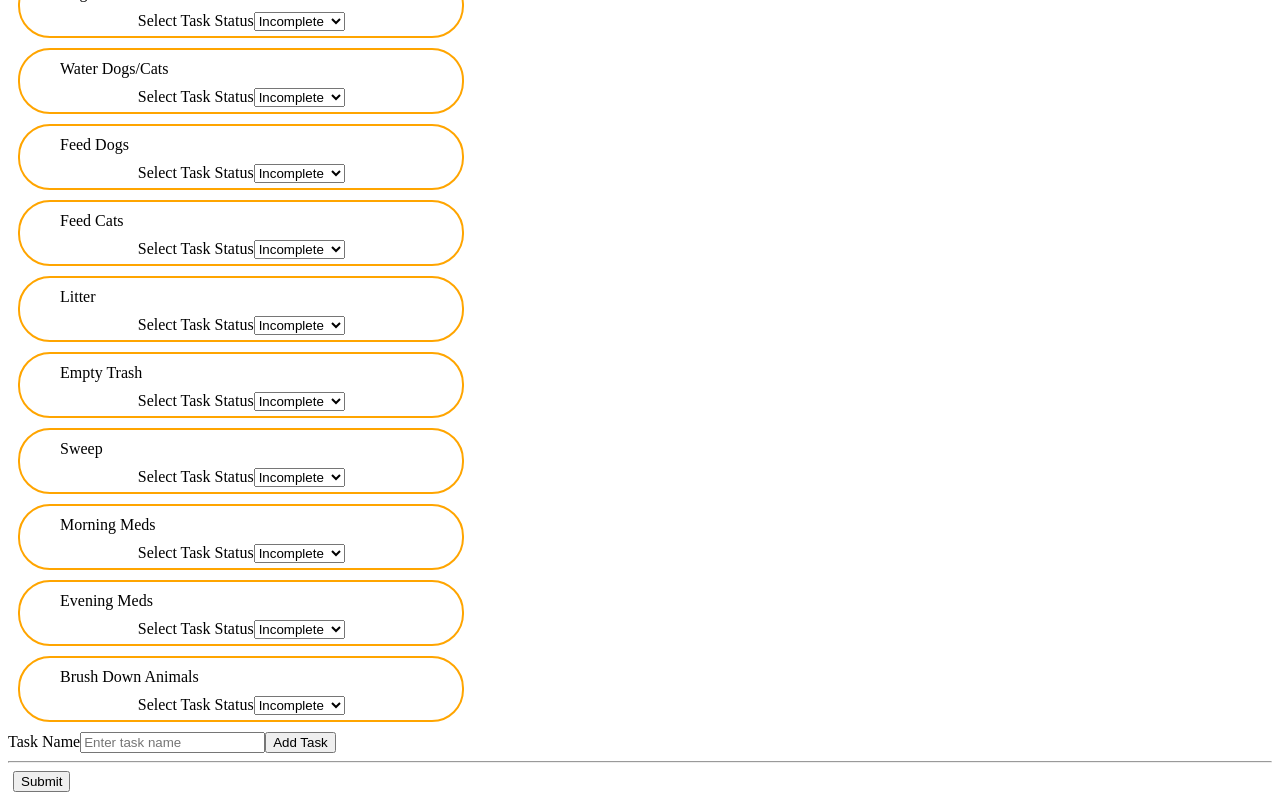
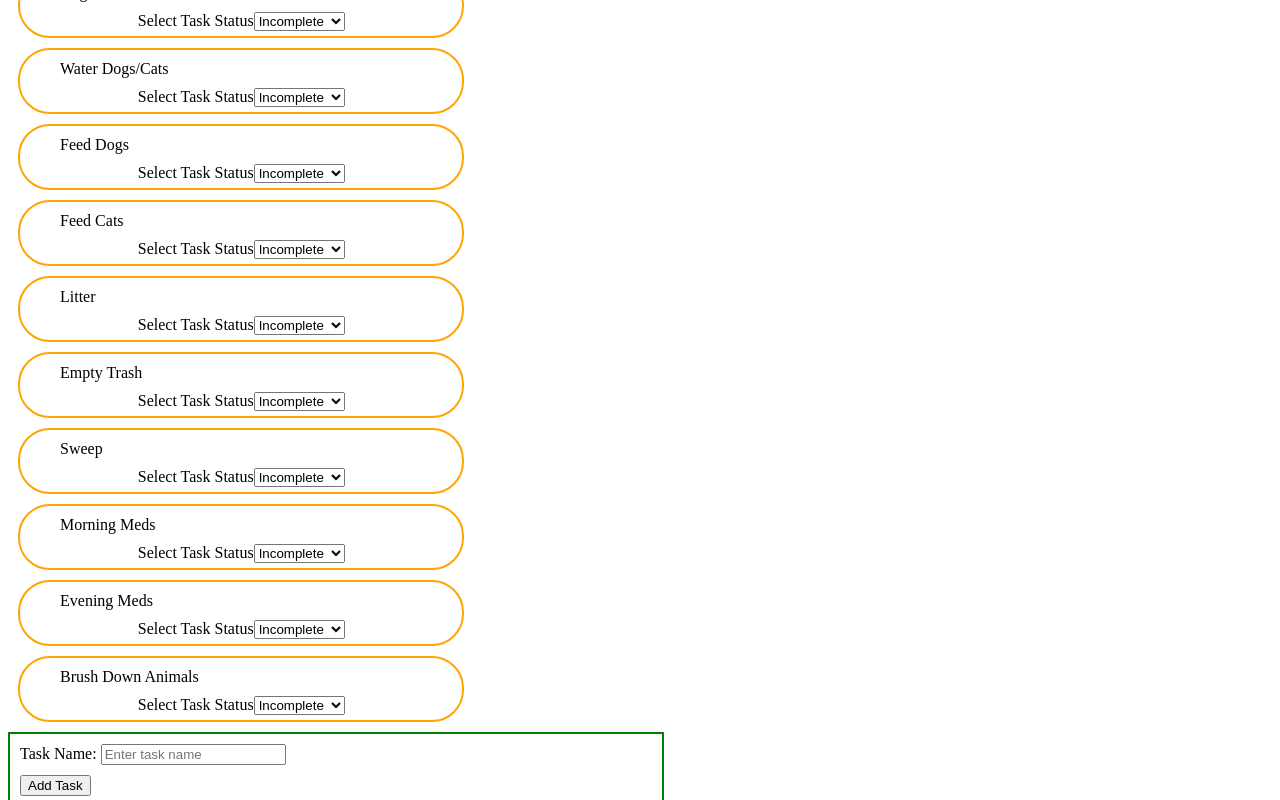
Before and after one commit to rc-devs/daily-task-manager, an Angular app in the folder daily-task-manager/: page / in a window 1280 px wide. Both pictures are taken after a click on the button "Add New Task". Shown: the part 190-990 px from the top of the page. Built offline with nearby package versions, Linux system fonts and the light colour scheme.

Commit message:
css for different readability

```diff
--- a/daily-task-manager/src/app/checklist/add-task/add-task.component.css
+++ b/daily-task-manager/src/app/checklist/add-task/add-task.component.css
@@ -0,0 +1,10 @@
+form {
+  border: 2px solid green;
+  width: 50%;
+  padding: 10px;
+}
+
+button {
+  display: block;
+  margin-top: 10px;
+}
--- a/daily-task-manager/src/app/checklist/add-task/add-task.component.html
+++ b/daily-task-manager/src/app/checklist/add-task/add-task.component.html
@@ -1,5 +1,5 @@
 <form #formAddTask name="form-add-task" (submit)="submitNewTask(taskInput.value); $event.preventDefault()">
-  <label for="inputTask">Task Name</label>
-  <input #taskInput type="text" name="taskInput" placeholder="Enter task name">
+  <label for="inputTask">Task Name: </label>
+    <input #taskInput type="text" name="taskInput" placeholder="Enter task name">
   <button type="submit">Add Task</button>
 </form>
```
